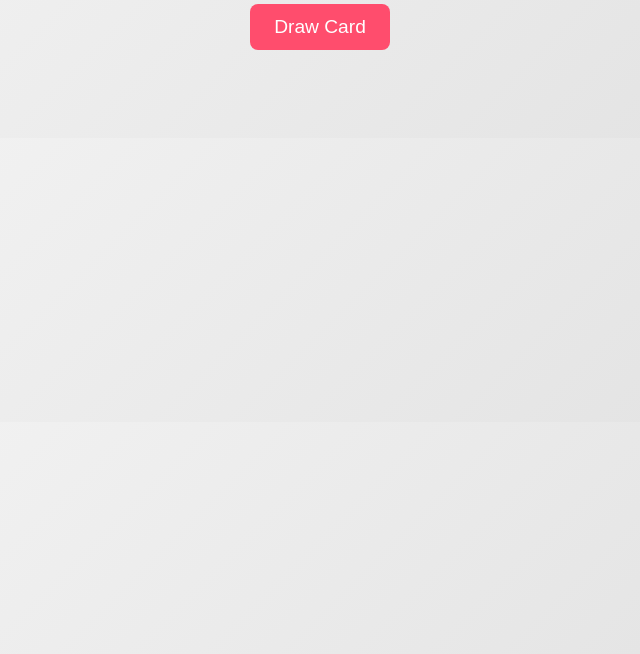
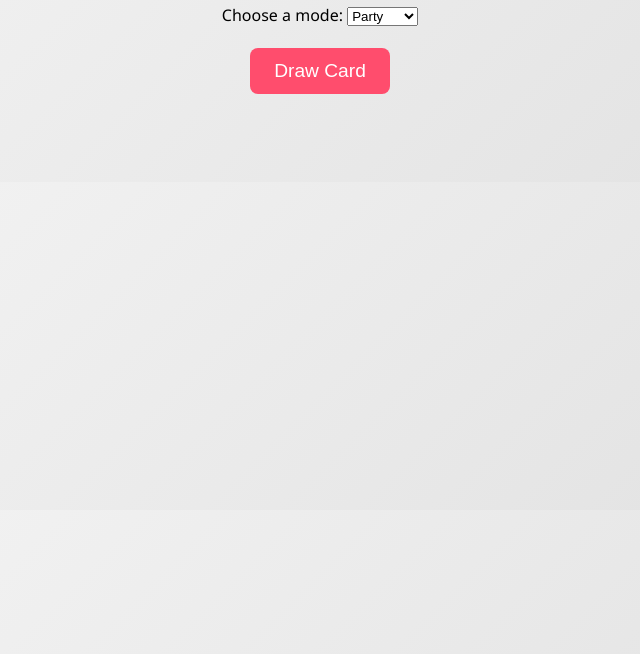
Before and after one commit to Chambers-Malouf/party-card-game, a plain HTML site: page index.html in a window 1280 px wide. Shown: the part 146-800 px from the top of the page, without its empty margins (320-960 px from the left). Drawn offline with Linux system fonts and the light colour scheme.

Commit message:
mode selector

```diff
--- a/index.html
+++ b/index.html
@@ -50,6 +50,15 @@
 </head>
 <body>
   <h1>Party Card Game</h1>
+  <label for="mode">Choose a mode:</label>
+<select id="mode">
+  <option value="party">Party</option>
+  <option value="drinking">Drinking</option>
+  <option value="chill">Chill</option>
+  <option value="nsfw">NSFW</option>
+</select>
+
+<br><br>
   <button onclick="drawCard()">Draw Card</button>
   <div id="result"></div>
 
@@ -60,6 +69,7 @@
     };
 
     async function drawCard() {
+      const mode = document.getElementById("mode").value;
       const response = await fetch('https://party-card-game.onrender.com/api/draw-card', {
         method: 'POST',
         headers: {
```
